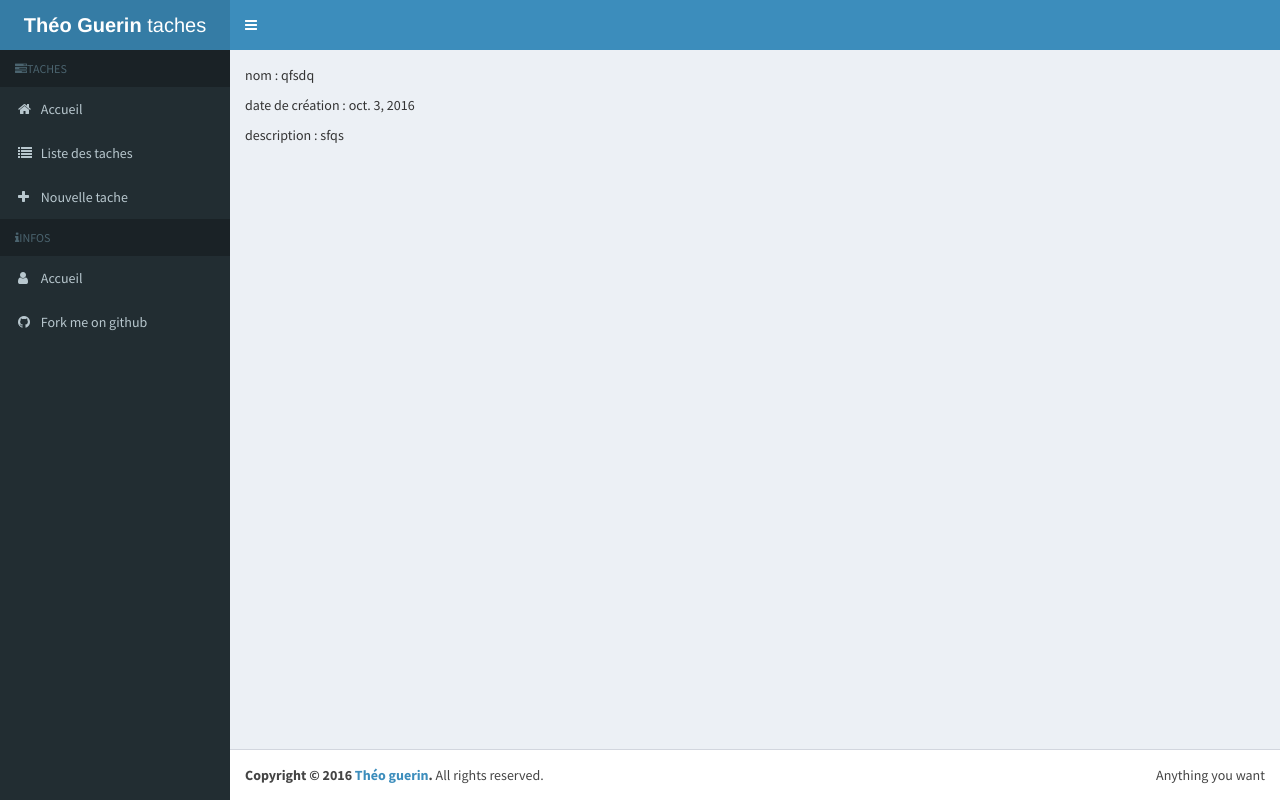
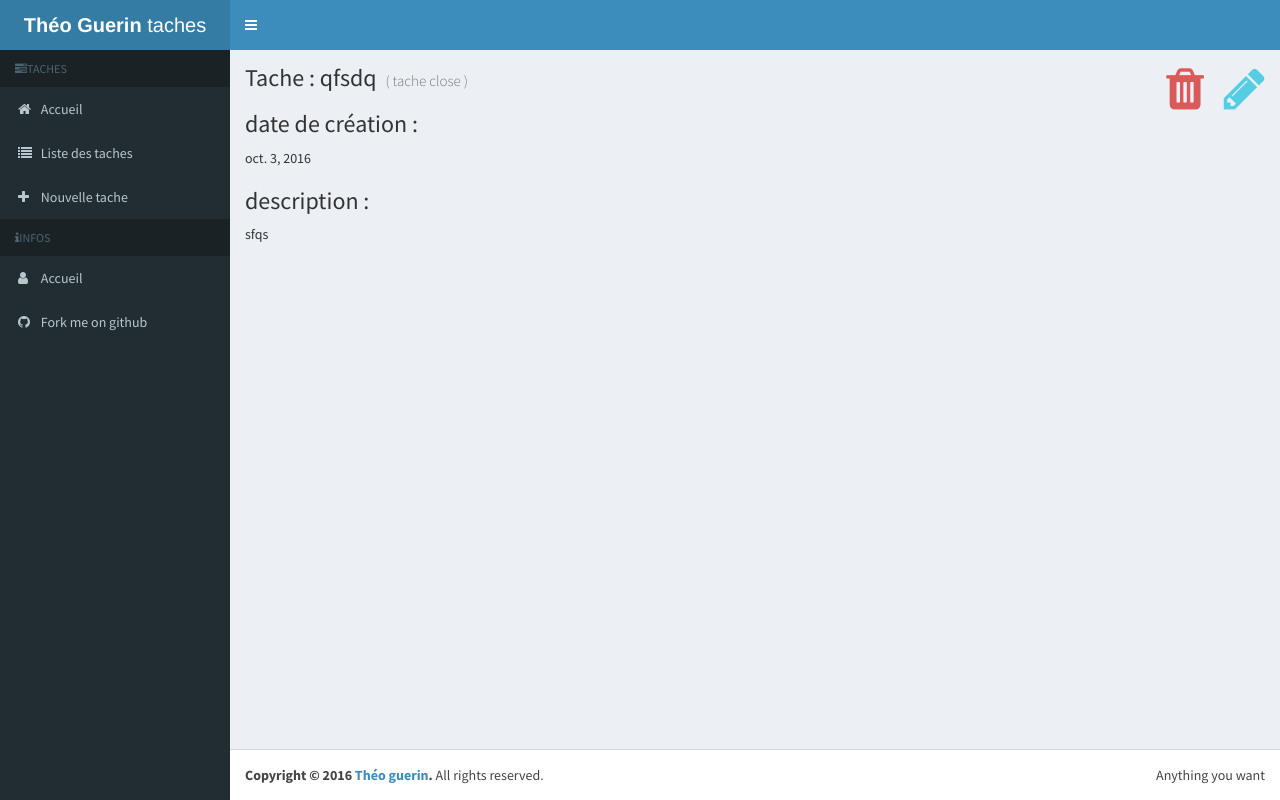
Before and after one commit to Klaism/lestaches-django, a Django app: a page that uses templates/layout.html in a window 1280 px wide. Run offline with Django 3.2, Linux system fonts and the light colour scheme; data comes from the database, SQL or seed files in the repository; both versions use the stored data as it was after the commit; some libraries are stand-ins or nearby versions.

Commit message:
icones de modification et supression de tache

```diff
--- a/static/css/style.css
+++ b/static/css/style.css
@@ -10,3 +10,11 @@ div.box-primary > div.box-header > a.box-header-link:hover {
     color: rgb(93, 206, 255);
     text-decoration: underline;
 }
+
+.iconTrash{
+    color: rgb(219, 89, 89);
+    margin-right: 15px;
+}
+.iconPen{
+    color: rgb(85, 206, 227);
+}
--- a/templates/layout.html
+++ b/templates/layout.html
@@ -9,7 +9,7 @@ scratch. This page gets rid of all links and provides the needed markup only.
 <head>
     <meta charset="utf-8">
     <meta http-equiv="X-UA-Compatible" content="IE=edge">
-    <title>AdminLTE 2 | Starter</title>
+    <title>lesTaches</title>
     <!-- Tell the browser to be responsive to screen width -->
     <meta content="width=device-width, initial-scale=1, maximum-scale=1, user-scalable=no" name="viewport">
     <!-- Bootstrap 3.3.6 -->
--- a/templates/lesTaches/task.html
+++ b/templates/lesTaches/task.html
@@ -1,12 +1,22 @@
 {% extends "layout.html" %}
 {% block content %}
+<h1>
+    Tache : {{task.name}} <small>( {% if task.closed %}tache close{% else %}tache du {{task.createdDate}}{% endif %} )</small>
+    <span class="pull-right">
+        <a href="{% url 'delete_task' task.name %}">
+            <i class="fa fa-2x fa-trash iconTrash" aria-hidden="true"></i>
+        </a>
+        <a href="{% url 'edit_task' task.name %}">
+            <i class="fa fa-2x fa-pencil iconPen" aria-hidden="true"></i>
+        </a>
+    </span>
+</h1>
+<h3>date de création :</h3>
 <p>
-    nom : {{task.name }}
+    {{ task.createdDate }}
 </p>
+<h3>description :</h3>
 <p>
-    date de création : {{ task.createdDate }}
-</p>
-<p>
-    description : {{ task.description }}
+    {{ task.description }}
 </p>
 {% endblock %}
```
Also changed, not shown: db.sqlite3.
